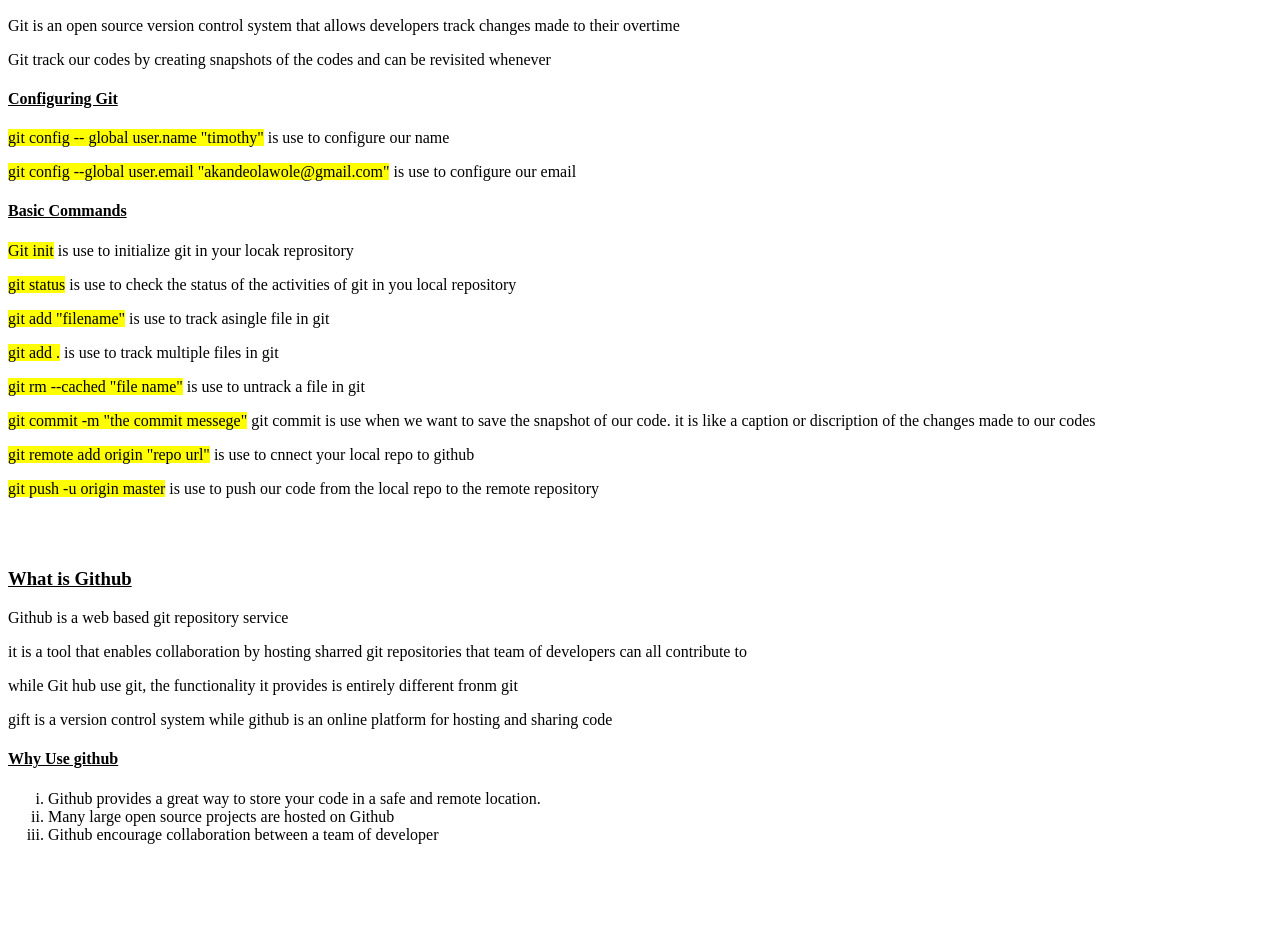
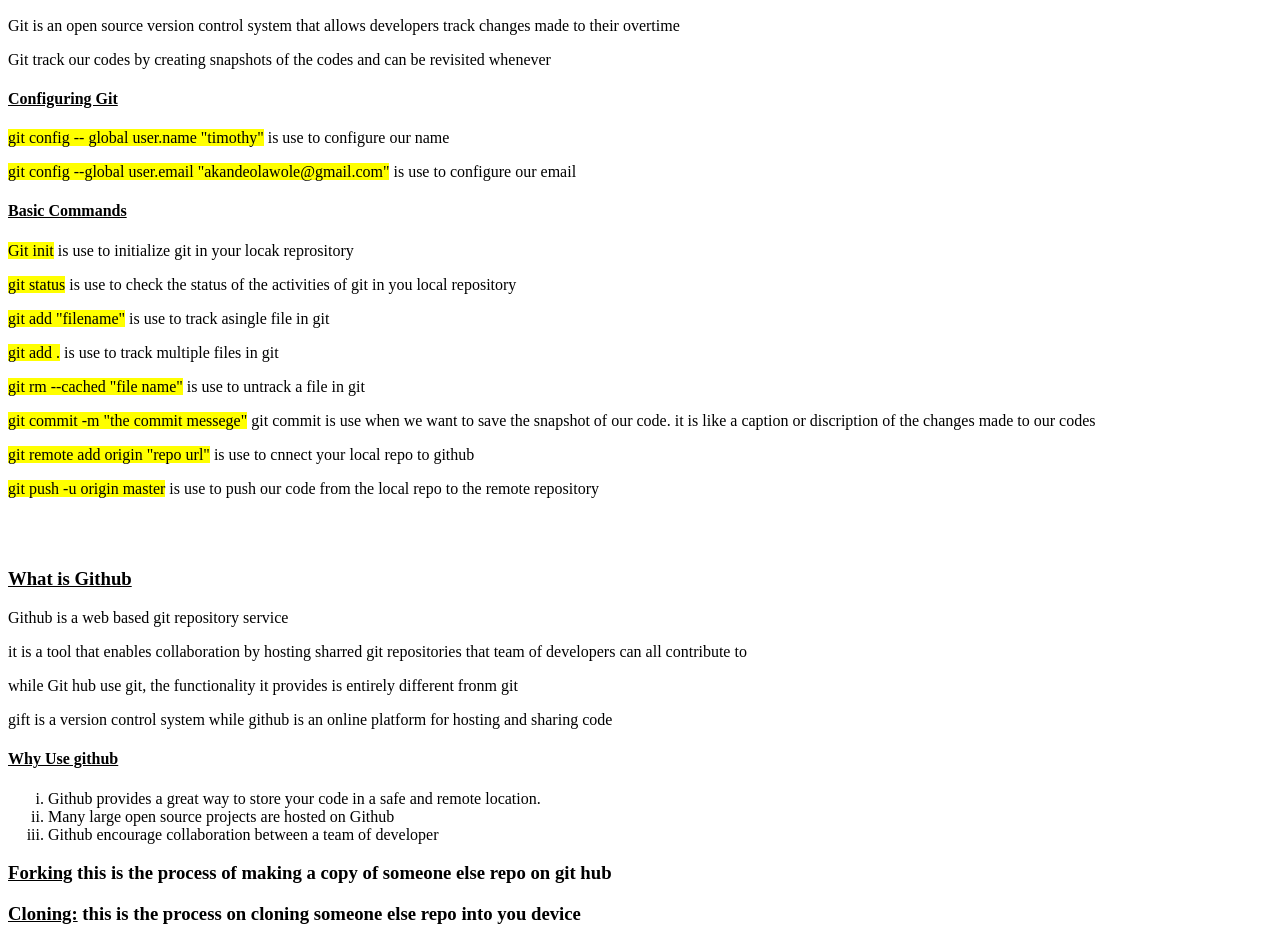
Before and after one commit to timmytunez/my-first-website, a plain HTML site: page index.html in a window 1280 px wide. Shown: the part 104-1048 px from the top of the page. Before the commit the page ends 964 px from the top, so only its background shows below. Drawn offline with Linux system fonts and the light colour scheme.

Commit message:
git note created

```diff
--- a/index.html
+++ b/index.html
@@ -44,6 +44,10 @@
 
   </ol>
 
+<h3><u>Forking</u> this is the process of making a copy of someone else repo on git hub</h3>
+ <h3><u>Cloning:</u> this is the process on cloning someone else repo into you device</h3>
+
+
 
 
 
```
